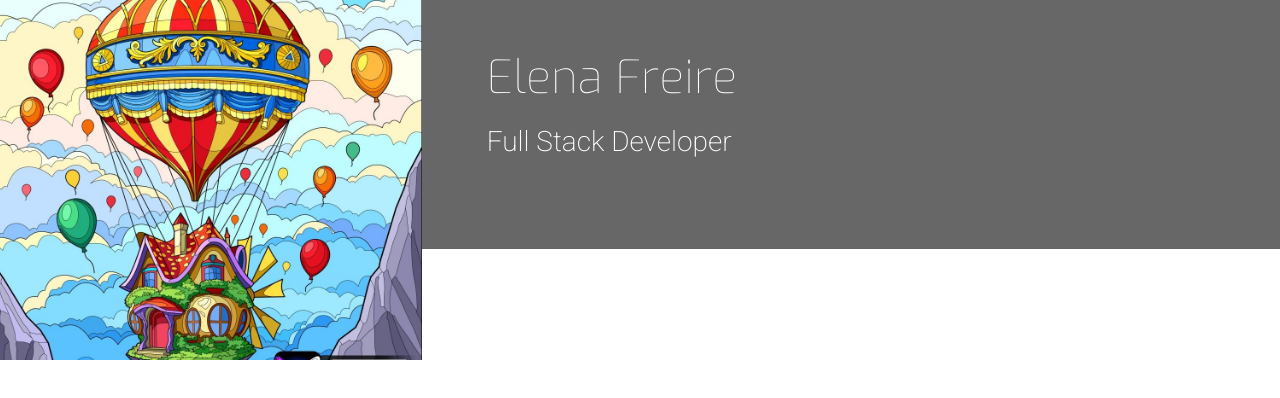
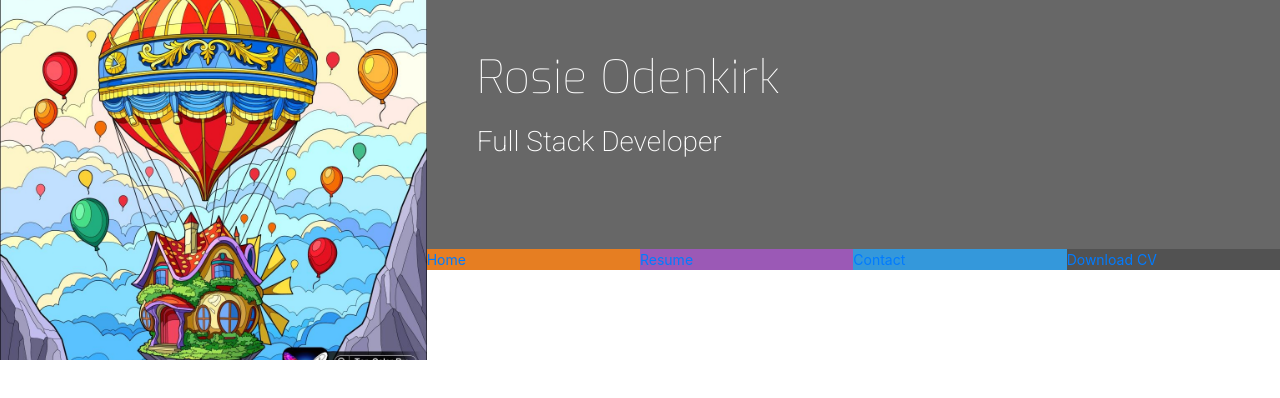
Before and after one commit to elena5875/resume, a plain HTML site: page index.html in a window 1280 px wide. Drawn offline with nearby package versions, Linux system fonts and the light colour scheme.

Commit message:
add menu

```diff
--- a/assets/css/style.css
+++ b/assets/css/style.css
@@ -4,6 +4,22 @@
 
 .bg-color-name-title {
     background-color: #676767;
+}
+
+.ui-menu-color-home {
+    background-color: #e67e22;
+}
+
+.ui-menu-color-resume {
+    background-color: #9b59b6;
+}
+
+.ui-menu-color-contact {
+    background-color: #3498db;
+}
+
+.ui-menu-color-download {
+    background-color: #525252;
 }
 
 /*--------------------------------------------Heading*/
@@ -43,3 +59,16 @@ header {
     margin-bottom: 90px;
     color: #fff;
 }
+
+.list-inline-item:not(:last-child) {
+    margin: 0;
+}
+
+.menucontainer {
+    font-size: 0;
+}
+
+#nav li {
+    font-size: 14px;
+    padding: 0;
+}
--- a/index.html
+++ b/index.html
@@ -1,36 +1,64 @@
 <!DOCTYPE html>
 <html lang="en">
   <head>
-    <meta charset="UTF-8">
-    <meta http-equiv="X-UA-Compatible" content="IE=edge">
-    <meta name="viewport" content="width=device-width, initial-scale=1.0">
-    <link rel="stylesheet" href="https://maxcdn.bootstrapcdn.com/bootstrap/4.2.1/css/bootstrap.min.css" type="text/css" />
-    <link rel="stylesheet" href="https://use.fontawesome.com/releases/v5.0.10/css/all.css"
-        integrity="sha384-+d0P83n9kaQMCwj8F4RJB66tzIwOKmrdb46+porD/OvrJ+37WqIM7UoBtwHO6Nlg" crossorigin="anonymous">
-    <link rel="stylesheet" href="assets/css/style.css">
+    <meta charset="UTF-8" />
+    <meta http-equiv="X-UA-Compatible" content="IE=edge" />
+    <meta name="viewport" content="width=device-width, initial-scale=1.0" />
+    <link
+      rel="stylesheet"
+      href="https://maxcdn.bootstrapcdn.com/bootstrap/4.2.1/css/bootstrap.min.css"
+      type="text/css"
+    />
+    <link
+      rel="stylesheet"
+      href="https://use.fontawesome.com/releases/v5.0.10/css/all.css"
+      integrity="sha384-+d0P83n9kaQMCwj8F4RJB66tzIwOKmrdb46+porD/OvrJ+37WqIM7UoBtwHO6Nlg"
+      crossorigin="anonymous"
+    />
+    <link rel="stylesheet" href="assets/css/style.css" />
     <title>Elena Resume</title>
   </head>
   <body>
     <header>
-        <div class="row">
-            <a class="col-md-4 logo" href="index.html"></a>
+      <div class="row no-gutters">
+        <a class="col-md-4 logo" href="02-index.html"></a>
         <div class="col-md-8">
-                <div class="row bg-color-name-title">
+          <div class="row no-gutters bg-color-name-title">
             <div class="col heading">
-                        <h1 class="name">Elena Freire</h1>
-                        <h2 class="title"> Full Stack Developer</h2>
+              <h1 class="name">Rosie Odenkirk</h1>
+              <h2 class="title">Full Stack Developer</h2>
+            </div>
+          </div>
+          <div class="row no-gutters">
+            <div class="col">
+              <ul id="nav" class="list-inline menucontainer">
+                <li class="col-6 col-sm-3 ui-menu-color-home list-inline-item">
+                  <a href="#"><span>Home</span></a>
+                </li>
+                <li
+                  class="col-6 col-sm-3 ui-menu-color-resume list-inline-item"
+                >
+                  <a href="#"><span>Resume</span></a>
+                </li>
+                <li
+                  class="col-6 col-sm-3 ui-menu-color-contact list-inline-item"
+                >
+                  <a href="#"><span>Contact</span></a>
+                </li>
+                <li
+                  class="col-6 col-sm-3 ui-menu-color-download list-inline-item"
+                >
+                  <a href="#"><span>Download CV</span></a>
+                </li>
+              </ul>
             </div>
           </div>
         </div>
       </div>
     </header>
 
-    <section>
+    <section></section>
 
-    </section>
-
-    <footer>
-
-    </footer>
+    <footer></footer>
   </body>
 </html>
```
Lines whose indentation alone changed are shown as unchanged.
